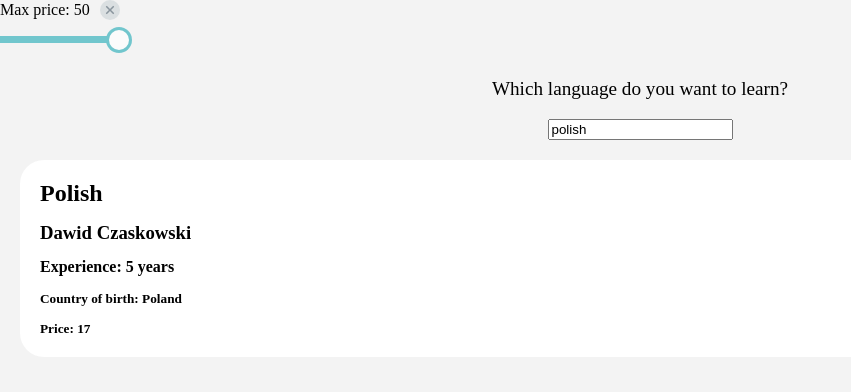
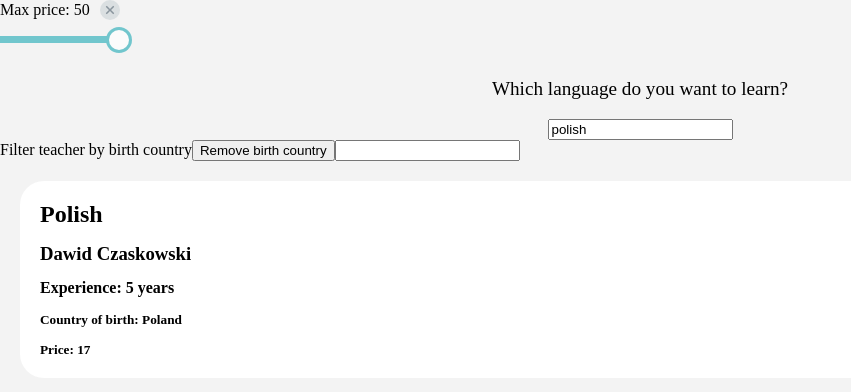
Before and after one commit to ryan50500/Language__App__React__TypeScript, a React (Create React App) app: page / in a window 1280 px wide. Shown: the top 392 px of the page, without its empty margins (0-851 px from the left). Built offline with nearby package versions, Linux system fonts and the light colour scheme.

Commit message:
removing teacher filter by birth country

```diff
--- a/src/components/FilteredTeachers.tsx
+++ b/src/components/FilteredTeachers.tsx
@@ -12,7 +12,7 @@ interface Props {
 const FilteredTeachers: React.FC<Props> = ({ initialInputText }) => {
     const [inputText, setInputText] = useState<string | number>(initialInputText);
     const [maxPrice, setMaxPrice] = useState<number>(50);
-    // const [maxPrice, setMaxPrice] = useState<number>(50);
+    const [teacherBirthCountry, setTeacherBirthCountry] = useState<string>("");
 
 
     // filter the results by language searched for
@@ -21,9 +21,9 @@ const FilteredTeachers: React.FC<Props> = ({ initialInputText }) => {
             arrayMatched.language.toLowerCase().indexOf(inputText.toString()) !== -1
     );
 
-    // filter the results by price by assinging 'filteredTeachers' to a new array
+    // filter the results by price and birth country of teacher
     filteredTeachers = filteredTeachers.filter(
-        (arrayMatched) => arrayMatched.price < maxPrice
+        (arrayMatched) => arrayMatched.price < maxPrice && arrayMatched.country.toLowerCase().indexOf(teacherBirthCountry.toString()) !== -1
     );
 
 
@@ -40,6 +40,20 @@ const FilteredTeachers: React.FC<Props> = ({ initialInputText }) => {
         // setMaxPrice(parseInt(event.target.value));
     };
 
+
+    // filter teachers by birth country
+    const handleBirthCountry = (event: React.ChangeEvent<HTMLInputElement>) => {
+        setTeacherBirthCountry(event.target.value);
+        // setMaxPrice(parseInt(event.target.value));
+    };
+
+
+    // remove teacher birth country filter
+    const removeBirthCountry = () => {
+        setTeacherBirthCountry("")
+    };
+
+
     return (
         <>
             <div className={PriceFilterStyles.alignPrice}>
@@ -48,9 +62,13 @@ const FilteredTeachers: React.FC<Props> = ({ initialInputText }) => {
                     <svg height="9" viewBox="0 0 12 12" width="9" xmlns="http://www.w3.org/2000/svg" className={PriceFilterStyles.resetPriceCross}><path d="M6 4.586L10.293.293l1.414 1.414L7.414 6l4.293 4.293-1.414 1.414L6 7.414l-4.293 4.293-1.414-1.414L4.586 6 .293 1.707 1.707.293z"></path></svg>
                 </div>
             </div>
+            {/* filter teachers by price */}
             <input type="range" id="priceRange" name="priceRange" min="0" max="50" step="5" value={maxPrice} onChange={handlePriceChange} className={PriceFilterStyles.priceSlider} />
             {/* filter the results by language */}
             <SearchLanguage inputText={inputText} setInputText={setInputText} filteredTeachers={filteredTeachers} />
+            {/* filter teachers by birth country */}
+            <span>Filter teacher by birth country</span><button onClick={removeBirthCountry}>Remove birth country</button>
+            <input type="text" id="teacherBirth" name="teacherBirth" value={teacherBirthCountry} onChange={handleBirthCountry} />
             {filteredTeachers.map((arrayItem) => {
                 return (
                     <TeacherBorder key={arrayItem.id}>
```
